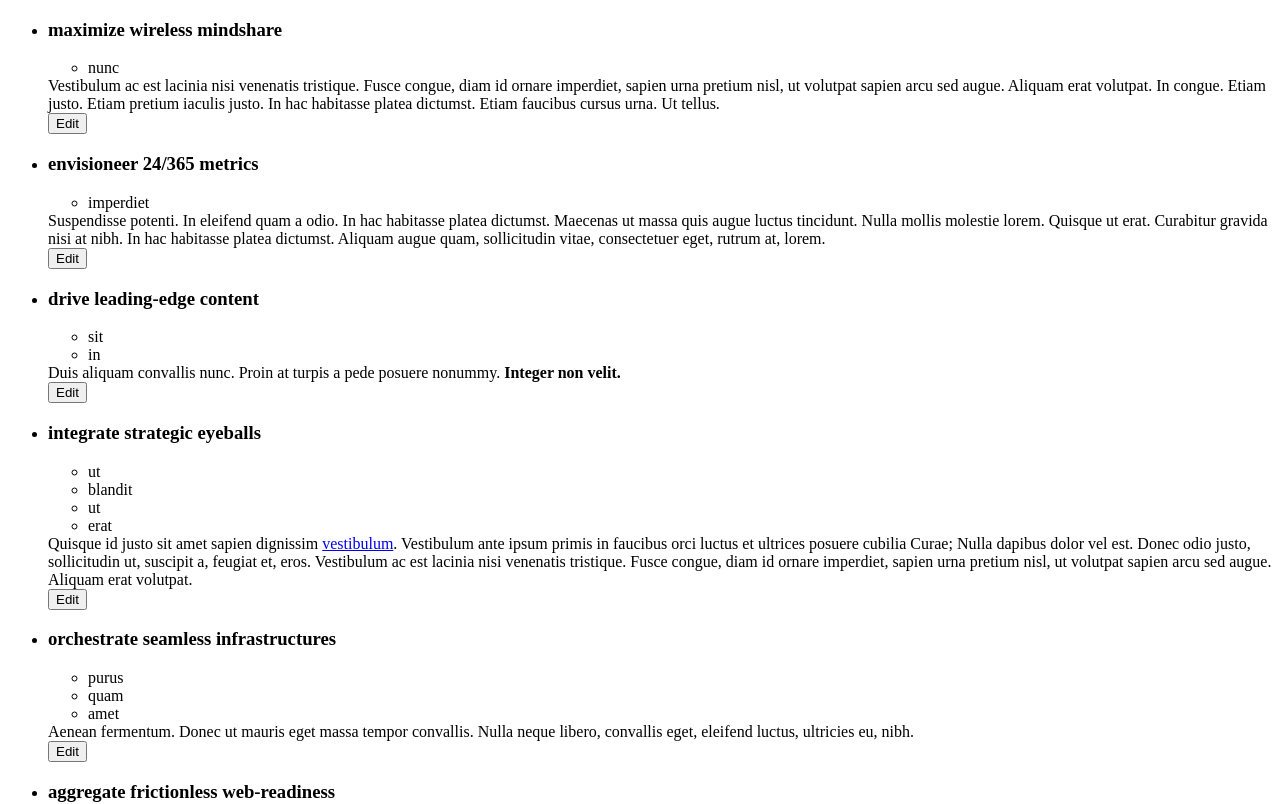
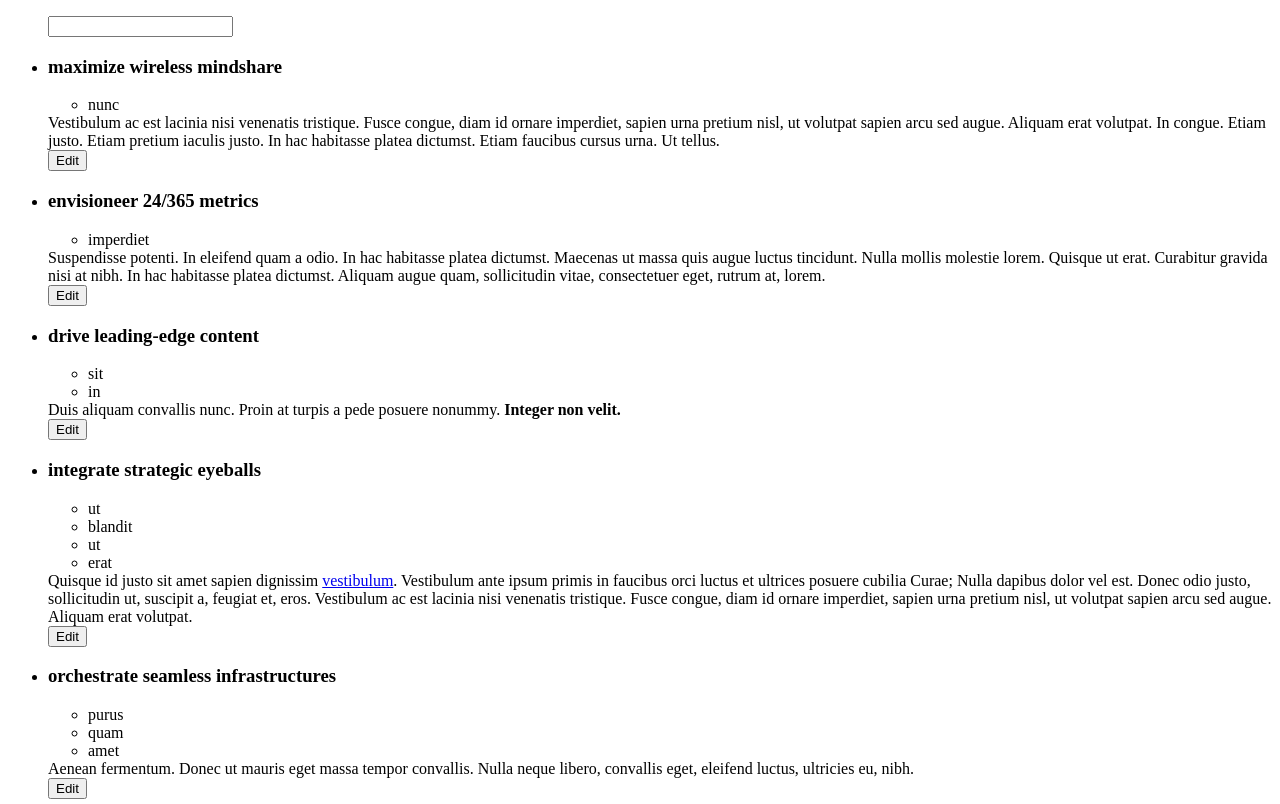
Before and after one commit to ProfessorSalty/issues-api, an Angular app: page / in a window 1280 px wide. Shown: the top 804 px of the page. Built offline with nearby package versions, Linux system fonts and the light colour scheme.

Commit message:
Add tag filter

```diff
--- a/src/app/app.module.ts
+++ b/src/app/app.module.ts
@@ -7,13 +7,17 @@ import {HttpClientModule} from '@angular/common/http';
 import { IssueComponent } from './issue/issue.component';
 import {ReactiveFormsModule} from '@angular/forms';
 import { NewIssueComponent } from './new-issue/new-issue.component';
+import { FilterComponent } from './filter/filter.component';
+import { TagFilterPipe } from './tag-filter.pipe';
 
 @NgModule({
   declarations: [
     AppComponent,
     IssueListComponent,
     IssueComponent,
-    NewIssueComponent
+    NewIssueComponent,
+    FilterComponent,
+    TagFilterPipe
   ],
   imports: [
     BrowserModule,
--- /dev/null
+++ b/src/app/filter/filter.component.html
@@ -0,0 +1,3 @@
+<div>
+  <input type="search" (input)="changeFilter($event)">
+</div>
--- /dev/null
+++ b/src/app/filter/filter.component.ts
@@ -0,0 +1,23 @@
+import { Component, EventEmitter, OnInit, Output } from '@angular/core';
+import { FormControl } from '@angular/forms';
+
+@Component({
+  selector: 'app-filter',
+  templateUrl: './filter.component.html',
+  styleUrls: ['./filter.component.css'],
+})
+export class FilterComponent implements OnInit {
+  @Output() setFilter = new EventEmitter<string>();
+  filterInput: FormControl;
+
+  constructor() {}
+
+  ngOnInit(): void {
+    this.filterInput = new FormControl('');
+  }
+
+  changeFilter(e: Event) {
+    const { value } = e.target as HTMLInputElement;
+    this.setFilter.emit(value);
+  }
+}
--- a/src/app/issue-list/issue-list.component.html
+++ b/src/app/issue-list/issue-list.component.html
@@ -1,4 +1,5 @@
 <ul>
-    <app-issue *ngFor="let issue of issues" [issue]="issue"  (updateIssue)="updateIssue($event)"></app-issue>
+    <app-filter (setFilter)="updateFilter($event)"></app-filter>
+    <app-issue *ngFor="let issue of (issues | tagFilter:tagFilter)" [issue]="issue"  (updateIssue)="updateIssue($event)"></app-issue>
     <app-new-issue (addIssue)="addIssue($event)"></app-new-issue>
 </ul>
--- a/src/app/issue-list/issue-list.component.ts
+++ b/src/app/issue-list/issue-list.component.ts
@@ -9,6 +9,7 @@ import { Issue } from '../issue.model';
 })
 export class IssueListComponent implements OnInit {
   issues: Issue[];
+  tagFilter: string;
 
   constructor(private api: IssueService) {}
 
@@ -17,7 +18,7 @@ export class IssueListComponent implements OnInit {
   }
 
   addIssue(newIssue: Issue) {
-    this.issues.push(newIssue);
+    this.issues = [...this.issues, newIssue];
   }
 
   updateIssue(updatedIssue: Issue) {
@@ -25,4 +26,8 @@ export class IssueListComponent implements OnInit {
       issue.id === updatedIssue.id ? { ...updatedIssue } : issue
     );
   }
+
+  updateFilter(filter: string) {
+    this.tagFilter = filter;
+  }
 }
--- /dev/null
+++ b/src/app/tag-filter.pipe.ts
@@ -0,0 +1,16 @@
+import { Pipe, PipeTransform } from '@angular/core';
+import { Issue } from './issue.model';
+
+@Pipe({
+  name: 'tagFilter',
+})
+export class TagFilterPipe implements PipeTransform {
+  transform(allIssues: Issue[], tagFilter: string): Issue[] {
+    if (!tagFilter) {
+      return allIssues;
+    }
+    return allIssues.filter((issue) =>
+      issue.tags.some((tag) => tag.includes(tagFilter))
+    );
+  }
+}
```
Also changed, not shown: src/app/filter/filter.component.css (added), 2 other files (tests, documents, lock files or other folders).
